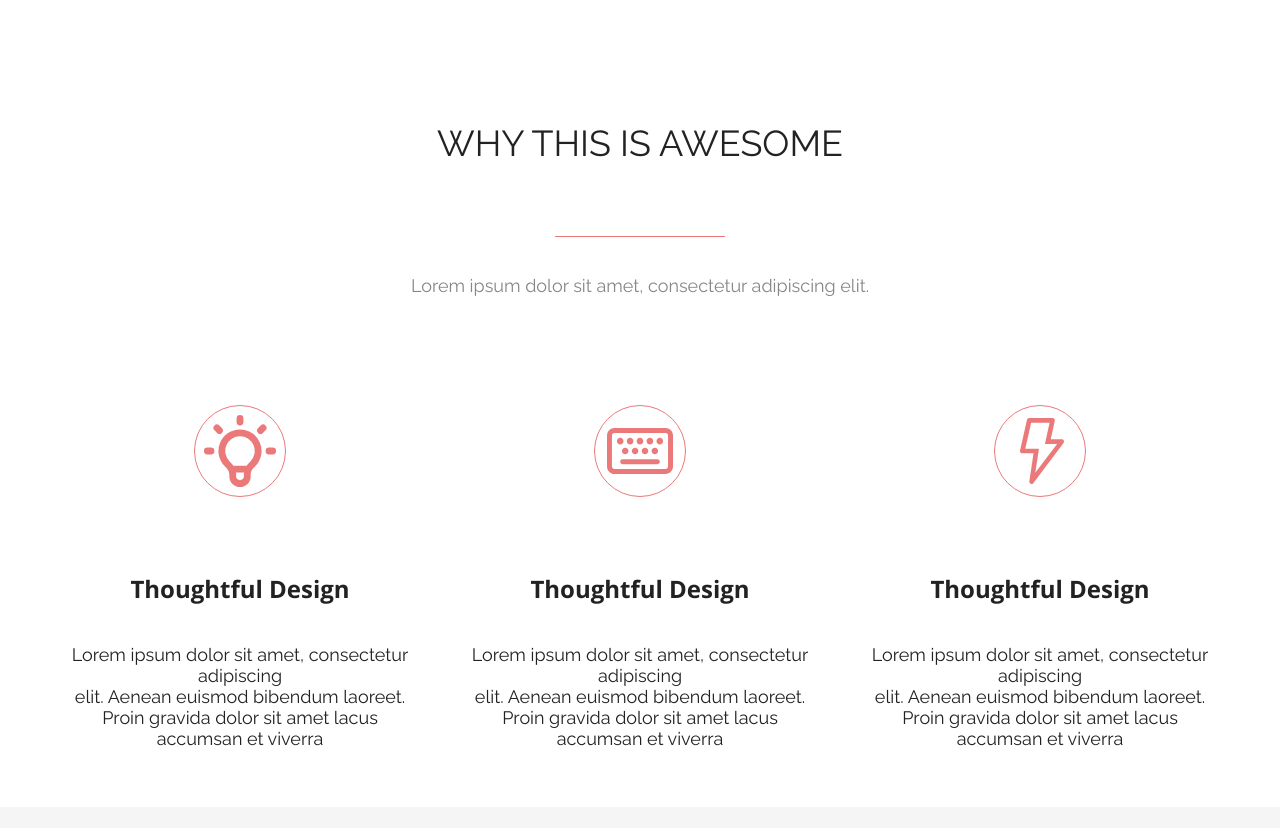
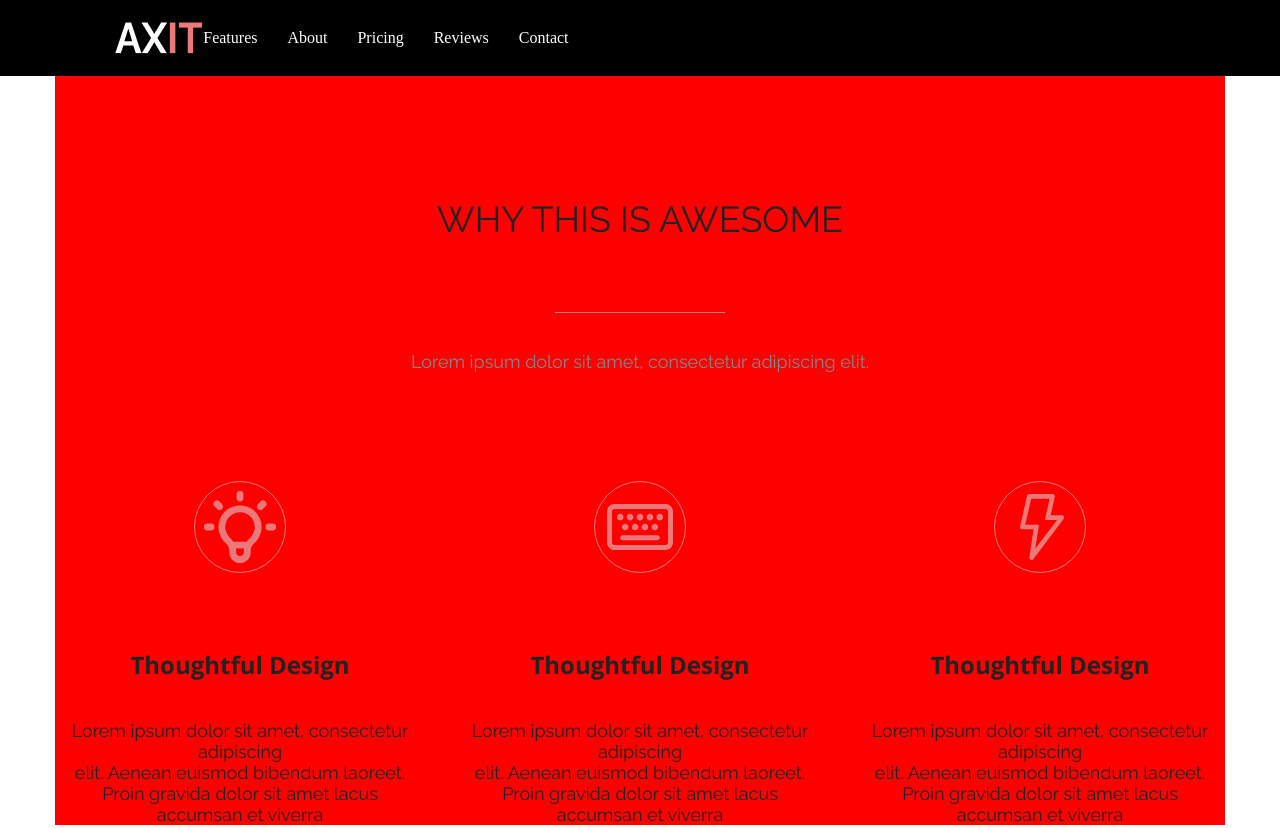
Before and after one commit to Anton-web13/TMS-Frontend, a plain HTML site: page task2.html in a window 1280 px wide. Shown: the top 828 px of the page. Drawn offline with nearby package versions, Linux system fonts and the light colour scheme.

Commit message:
Homework 7.1

```diff
--- a/CSS/task2.css
+++ b/CSS/task2.css
@@ -1,20 +1,46 @@
 * {
     box-sizing: border-box;
+}
+
+/* --------------WHAT OUR CUSTOMERS ARE SAYING------------------------------------------*/
+
+.axit__container {
+    background-color: black;
+    display: flex;
+}
+
+.menu__axit {
+    display: flex;
+    align-items: center;
+    justify-content: flex-end;
+    color: #FFFFFF;
+    gap: 30px;
+    padding-right: 0px;
+}
+
+.title__axit {
+    padding-top: 22.46px;
+    padding-bottom: 21.85px;
+    padding-left: 115.28px;
 }
 
 /* -------------------WHY THIS IS AWESOME---------------------------------------------- */
 
 .section:nth-child(1) {
+    /* background-color: #000000; */
+}
+
+.section:nth-child(2) {
     padding-bottom: 58px;
     background-color: #FFFFFF;
 }
 
-.section:nth-child(2) {
+.section:nth-child(3) {
     padding-bottom: 50px;
     background-color: #F5F5F5;
 }
 
-.section:nth-child(3) {
+.section:nth-child(4) {
     padding-bottom: 64px;
     background-color: #FFFFFF;
 }
@@ -22,6 +48,7 @@
 .container {
     max-width: 1170px;
     margin: 0px auto;
+    background-color: red;
 }
 
 .title__block {
@@ -54,6 +81,7 @@
 }
 
 .action__block {
+    position: relative;
     display: flex;
     justify-content: space-between;
     gap: 0px 30px;
@@ -165,7 +193,7 @@
     content: ". " counter(number);
 }
 
-/* --------------WHAT OUR CUSTOMERS ARE SAYING--------------------------------------------------- */
+/* --------------WHAT OUR CUSTOMERS ARE SAYING----------------------------------------------- */
 
 .action__block__section__three {
     position: relative;
@@ -196,19 +224,13 @@
 	border-top: 28px solid #E2E2E2;
 }
 
-.action__block__section__three__image::before {
-    /* position: absolute;
+/* .action__block__section__three__image::before {
+    position: absolute;
     content: url('../img/Polygon 1.png');
     width: 30px;
     height: 20px;
-    margin-left: 72px; */
-    /* content: ""; */
-    /* width: 0;
-	height: 0;
-	border-left: 20px solid transparent;
-	border-right: 20px solid transparent;
-	border-top: 30px solid red; */
-}
+    margin-left: 72px;
+} */
 
 .action__block__section__three__image {
     display: flex;
--- a/task2.html
+++ b/task2.html
@@ -11,6 +11,21 @@
     <link rel="stylesheet" href="CSS/task2.css" class="href">
 </head>
 <body>
+
+    <section class="section">
+        <div class="axit__container">
+            <img src="img/Group 16.png" class="title__axit" alt="Axit">
+            <div class="menu__axit">
+                <p>Features</p>
+                <p>About</p>
+                <p>Pricing</p>
+                <p>Reviews</p>
+                <p>Contact</p>
+            </div>
+        </div>
+        <div class="container">
+        </div>
+    </section>
 
     <section class="section">
         <div class="container">
```
Also changed, not shown: img/Group 16.png (added), img/TMS_front (Copy)/AXIT-1.png (added), img/TMS_front (Copy)/AXIT.png (added), img/TMS_front/banner.png (added), img/TMS_front/favicon.png (added), img/TMS_front/header.png (added), img/TMS_front2/AXIT-1.png (added), img/TMS_front2/AXIT.png (added), 4 other files.
